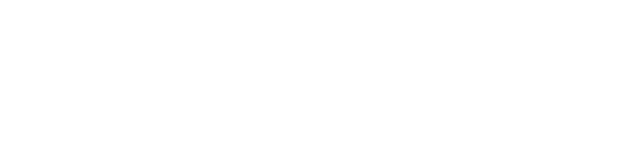
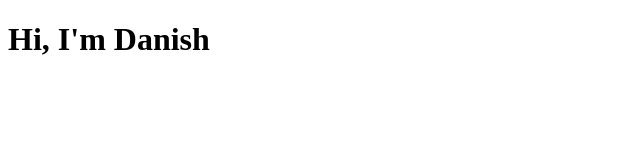
Before and after one commit to mrdanishsaleem/interneting-is-hard, a plain HTML site: page index.html in a window 1280 px wide. Shown: the whole page, without its empty margins (0-640 px from the left). Drawn offline with Linux system fonts and the light colour scheme.

Commit message:
Update index.html

```diff
--- a/index.html
+++ b/index.html
@@ -6,5 +6,7 @@
     <meta name="viewport" content="width=device-width, initial-scale=1.0" />
     <title>Danish Saleem | Software Engineer</title>
   </head>
-  <body></body>
+  <body>
+    <h1>Hi, I'm Danish</h1>
+  </body>
 </html>
```
